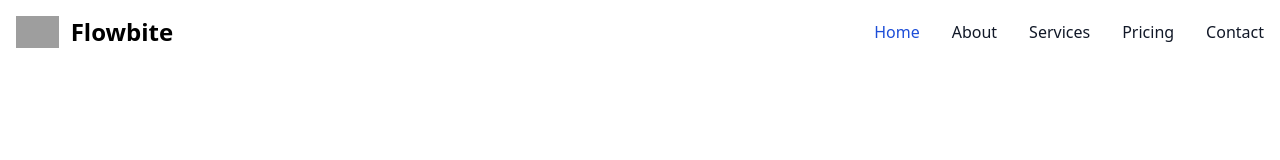
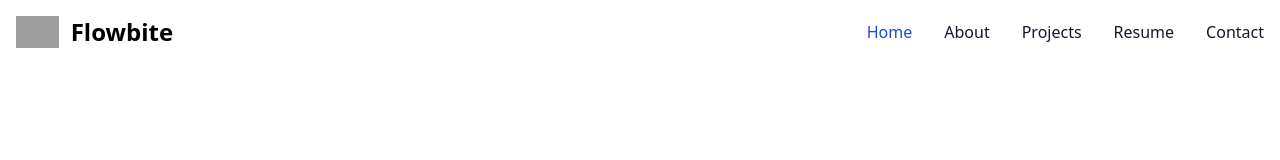
Before and after one commit to Naeemi7/portfolio, a React (Vite) app: page / in a window 1280 px wide. Shown: the top 160 px of the page. Built offline with nearby package versions, Linux system fonts and the light colour scheme; grey boxes are pictures that could not be loaded.

Commit message:
bug fixed

```diff
--- a/src/components/Navbar.jsx
+++ b/src/components/Navbar.jsx
@@ -61,7 +61,7 @@ function Navbar() {
                   href="#"
                   className="block py-2 pl-3 pr-4 text-gray-900 rounded hover:bg-gray-100 md:hover:bg-transparent md:border-0 md:hover:text-blue-700 md:p-0 dark:text-white md:dark:hover:text-blue-500 dark:hover:bg-gray-700 dark:hover:text-white md:dark:hover:bg-transparent"
                 >
-                  Services
+                  Projects
                 </a>
               </li>
               <li>
@@ -69,7 +69,7 @@ function Navbar() {
                   href="#"
                   className="block py-2 pl-3 pr-4 text-gray-900 rounded hover:bg-gray-100 md:hover:bg-transparent md:border-0 md:hover:text-blue-700 md:p-0 dark:text-white md:dark:hover:text-blue-500 dark:hover:bg-gray-700 dark:hover:text-white md:dark:hover:bg-transparent"
                 >
-                  Pricing
+                  Resume
                 </a>
               </li>
               <li>
```
